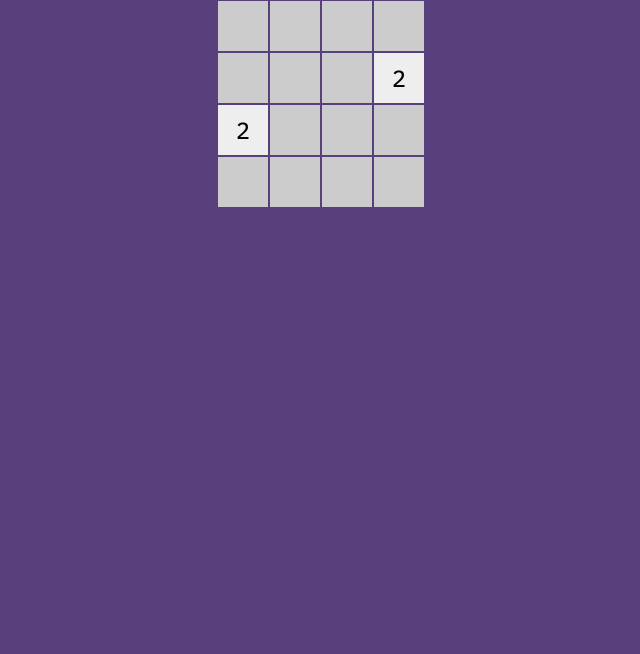
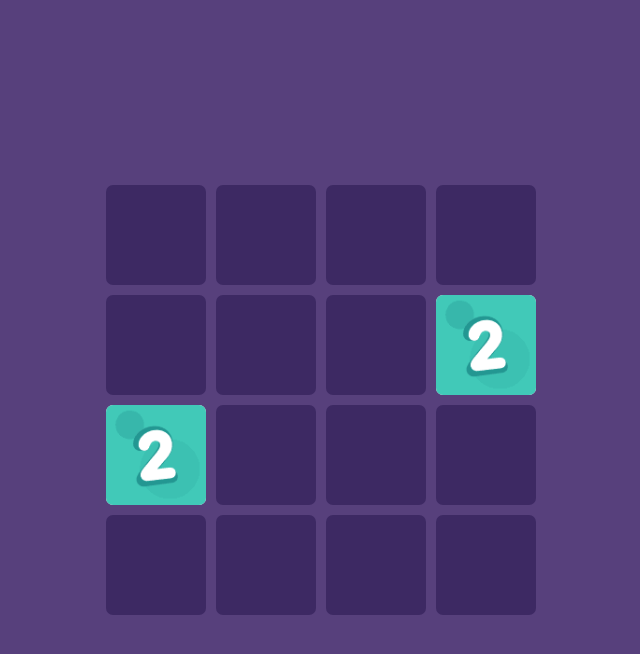
Before and after one commit to ausare-dev/2048-nextjs, a Next.js app: page / in a window 1280 px wide. Shown: the top 654 px of the page, without its empty margins (319-959 px from the left). Built offline with nearby package versions, Linux system fonts and the light colour scheme.

Commit message:
add styles for tiles

```diff
--- a/package.json
+++ b/package.json
@@ -9,6 +9,7 @@
     "lint": "next lint"
   },
   "dependencies": {
+    "framer-motion": "^11.3.31",
     "next": "14.2.7",
     "react": "^18",
     "react-dom": "^18",
--- a/src/components/Board/Board.tsx
+++ b/src/components/Board/Board.tsx
@@ -69,9 +69,9 @@ const Board: React.FC<BoardProps> = ({ isClient }) => {
 				<div key={rowIndex} style={{ display: 'flex' }}>
 					{row.map((tile, colIndex) => {
 						return tile ? (
-							<Tile key={colIndex} tile={tile}/>
+							<Tile key={`${rowIndex}-${colIndex}`} tile={tile} />
 						) : (
-							<EmptyTile key={colIndex} />
+							<EmptyTile key={`${rowIndex}-${colIndex}`} />
 						);
 					})}
 				</div>
--- a/src/components/EmptyTile/EmptyTile.module.scss
+++ b/src/components/EmptyTile/EmptyTile.module.scss
@@ -1,10 +1,15 @@
 .emptyTile {
-	width: 50px;
-	height: 50px;
-	background-color: #ccc;
-	line-height: 50px;
+	width: 100px;
+	height: 100px;
+	margin: 5px;
+	line-height: 90px;
+	display: inline-block;
+	font-size: 55px;
+	font-weight: bold;
 	text-align: center;
-	font-size: 24px;
-	color: #000;
-	margin: 1px;
+	vertical-align: middle;
+	border-radius: 7px;
+	font-family: 'Clear Sans';
+	color: #766;
+	background-color: #3d2963;
 }
--- a/src/components/Tile/Tile.module.scss
+++ b/src/components/Tile/Tile.module.scss
@@ -1,10 +1,20 @@
 .tile {
-	width: 50px;
-	height: 50px;
+	width: 100px;
+	height: 100px;
+	margin: 5px;
+	line-height: 90px;
+	display: inline-block;
+	font-size: 55px;
+	font-weight: bold;
+	text-align: center;
+	vertical-align: middle;
+	border-radius: 7px;
+	font-family: 'Clear Sans';
+	color: #766;
 	background-color: #eee;
-	line-height: 50px;
-	text-align: center;
-	font-size: 24px;
-	color: #000;
-	margin: 1px;
 }
+
+.img {
+	height: 100px;
+	border-radius: 7px;
+}
--- a/src/components/Tile/Tile.tsx
+++ b/src/components/Tile/Tile.tsx
@@ -3,12 +3,20 @@ import styles from './Tile.module.scss'
 
 interface TileProps {
 	tile: number | null;
+
 }
 
-const Tile: React.FC<TileProps> = ({tile }) => {
+const Tile: React.FC<TileProps> = ({tile}) => {
+	const getGifForTile = (value: number | null): string => {
+		if (value === null) {
+			return '';
+		}
+		return `/images/${value}.gif`;
+	};
+
 	return (
-		<div  className={styles.tile}>
-			{tile}
+		<div className={styles.tile}>
+				<img className={styles.img} src={getGifForTile(tile)} alt={`Tile ${tile}`} />
 		</div>
 	);
 };
--- a/src/styles/_body.scss
+++ b/src/styles/_body.scss
@@ -1,5 +1,6 @@
 body {
 	display: flex;
+	height: 100vh;
 	background-color: #57407c;
 	flex-direction: column;
 	justify-content: center;
```
Also changed, not shown: 1 other file (tests, documents, lock files or other folders).
